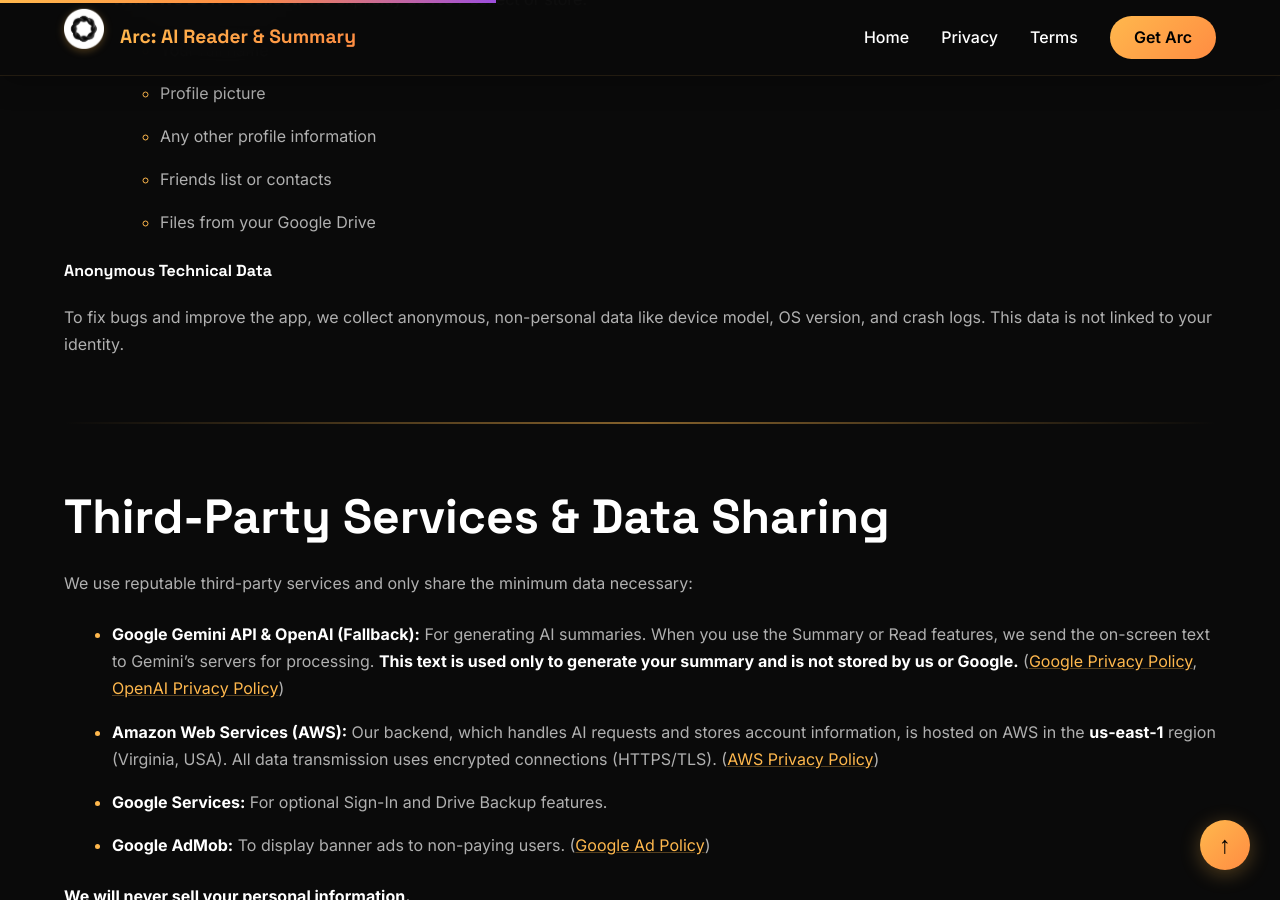
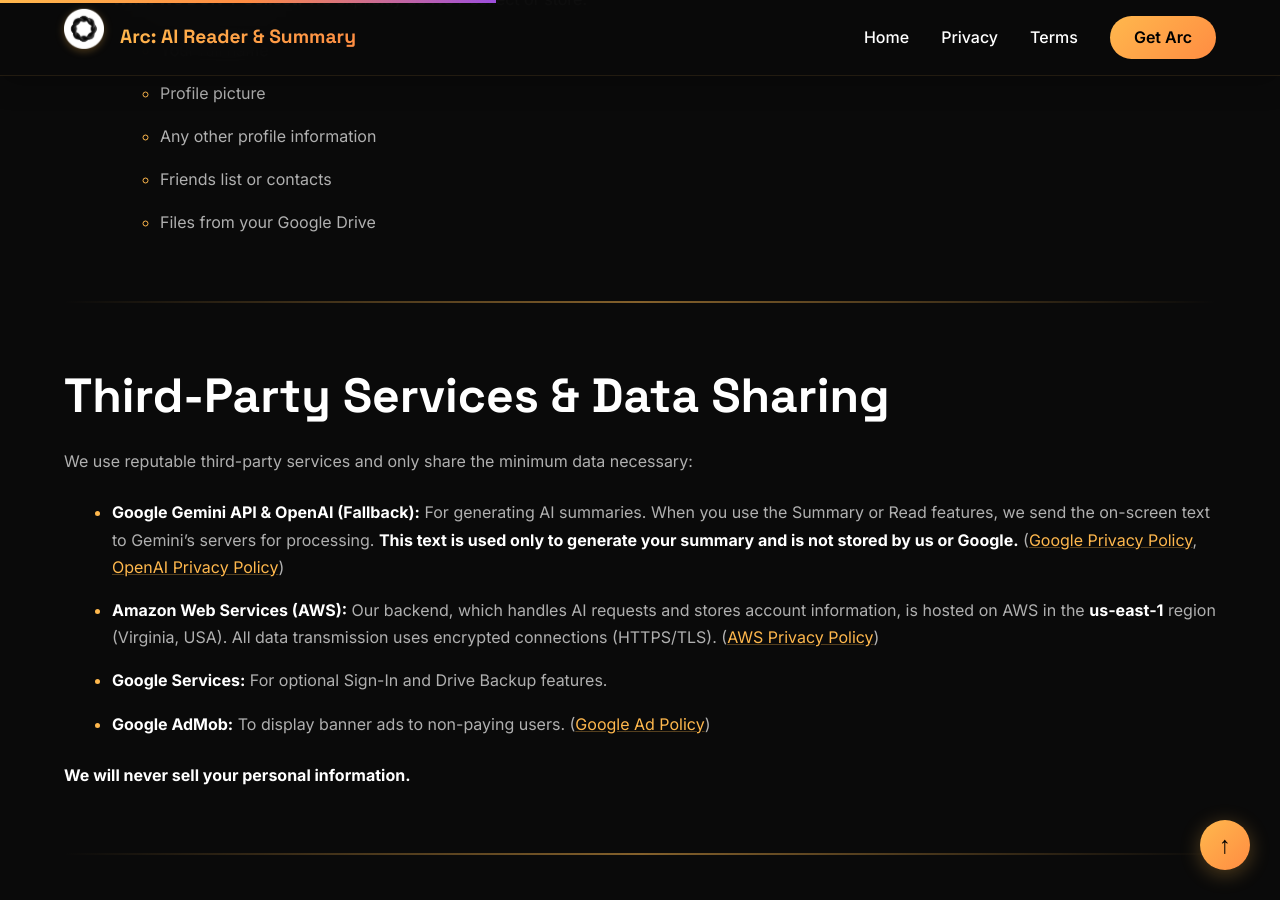
Before and after one commit to rethink-hub/arc, a Jekyll site: the page built from privacy.md, in a window 1280 px wide and 900 px high, scrolled down 3645 px. Built offline with Jekyll 4.4.1, drawn with Linux system fonts in a browser that asks for light colours.

Commit message:
removed the analytics and crash report serction

```diff
--- a/privacy.md
+++ b/privacy.md
@@ -92,10 +92,6 @@
   - Any other profile information
   - Friends list or contacts
   - Files from your Google Drive
-
-#### **Anonymous Technical Data**
-
-To fix bugs and improve the app, we collect anonymous, non-personal data like device model, OS version, and crash logs. This data is not linked to your identity.
 
 ---
 
```
